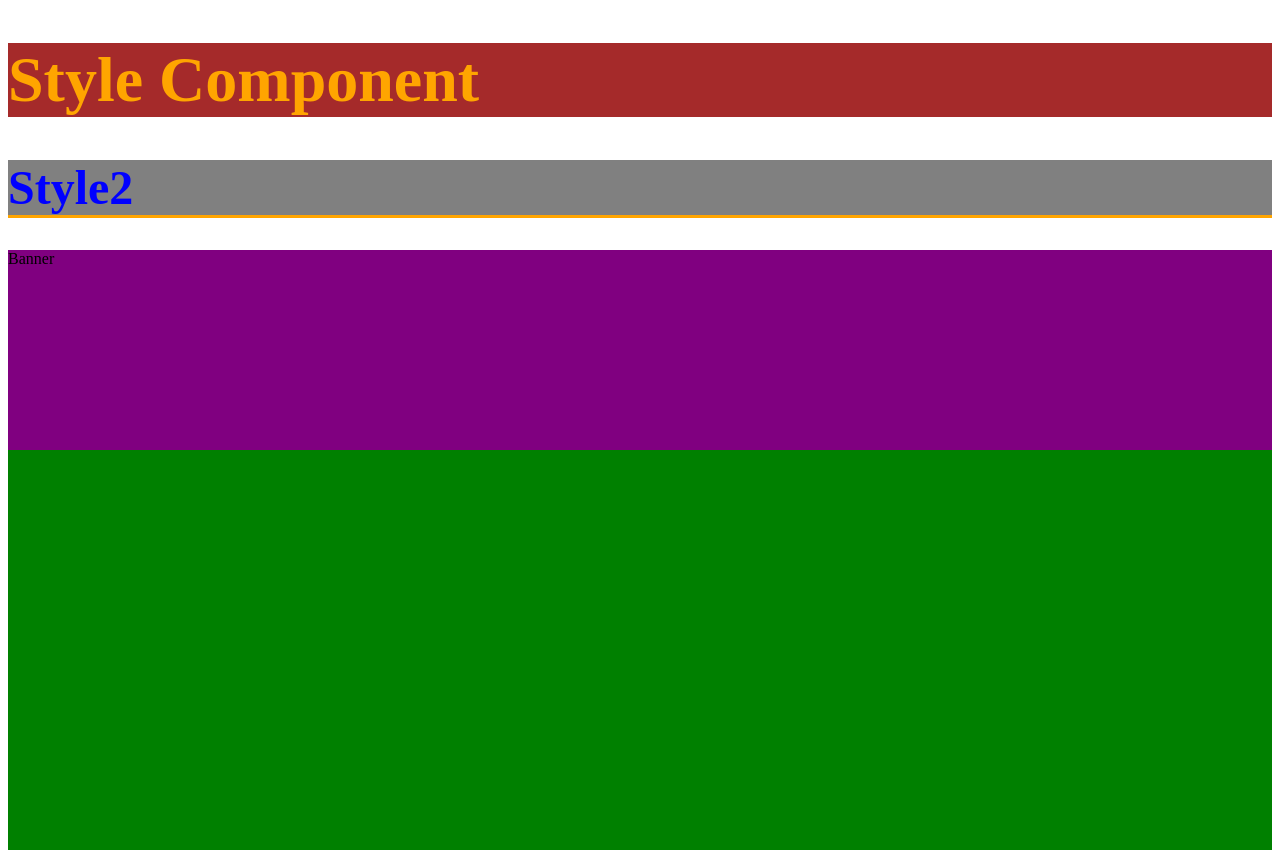
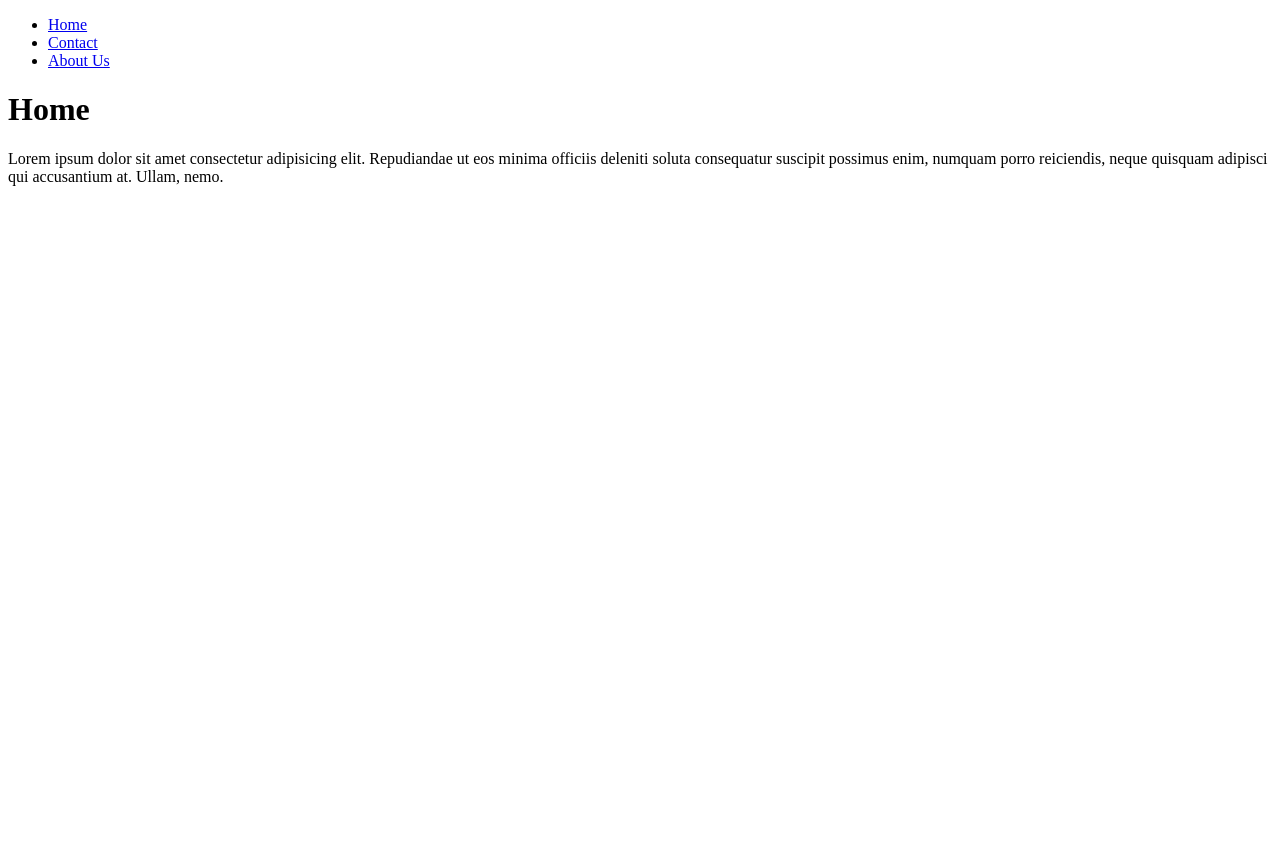
Before and after one commit to jumahmohammadi/reactCourse, a React (Vite) app: page / in a window 1280 px wide. After the commit the page ends 800 px from the top, so only its background shows below. Built offline with nearby package versions, Linux system fonts and the light colour scheme.

Commit message:
Lesson 7 - React Router (1)

```diff
--- a/package.json
+++ b/package.json
@@ -23,6 +23,7 @@
     "eslint-plugin-react-hooks": "^5.0.0",
     "eslint-plugin-react-refresh": "^0.4.16",
     "globals": "^15.14.0",
+    "react-router-dom": "^7.1.3",
     "vite": "^6.0.5"
   }
 }
--- a/src/components/App.jsx
+++ b/src/components/App.jsx
@@ -1,14 +1,24 @@
-import Home from './Home.jsx';
-import Contact from './Contact.jsx';
-import StateComponent from './StateComponent.jsx';
-import Form from './Form.jsx';
-import Register from './Register.jsx';
-import Style from './Style.jsx';
+import {Routes,Route } from 'react-router-dom';
+
+import Home from './pages/Home.jsx';
+import About from './pages/About.jsx';
+import Contact from './pages/Contact.jsx';
+import NotFound from './pages/NotFound.jsx';
+import Header from './pages/Header.jsx';
+
 
 function App() {
   return (
     <>
-	   <Style />
+    <Header />
+    <Routes>
+        <Route path='/' Component={Home}></Route>
+        <Route path='/contact' Component={Contact}></Route>
+        <Route path='/about-us' Component={About}></Route>
+        <Route path='*' Component={NotFound}></Route>
+    </Routes>
+
+
 
 
     </>
--- /dev/null
+++ b/src/components/pages/About.jsx
@@ -0,0 +1,8 @@
+function About (){
+    return(
+        <div>
+            <h1>About Us</h1>
+        </div>
+    )
+}
+export default About;
--- /dev/null
+++ b/src/components/pages/Contact.jsx
@@ -0,0 +1,9 @@
+function Contact(){
+    return (
+        <div>
+            <h1>Contact</h1>
+        </div>
+    )
+}
+
+export default Contact;
--- /dev/null
+++ b/src/components/pages/Header.jsx
@@ -0,0 +1,19 @@
+import { Link } from "react-router-dom";
+function Header(){
+    return (
+        <div>
+              <ul>
+                <li>
+                    <Link to="/">Home</Link>
+                </li>
+                <li>
+                    <Link to="/contact">Contact</Link>
+                </li>
+                <li>
+                    <Link to="/about-us">About Us</Link>
+                </li>
+              </ul>
+        </div>
+    )
+}
+export default Header;
--- /dev/null
+++ b/src/components/pages/Home.jsx
@@ -0,0 +1,11 @@
+function Home(){
+    return (
+        <div>
+             <h1>Home</h1>
+             <div>
+                Lorem ipsum dolor sit amet consectetur adipisicing elit. Repudiandae ut eos minima officiis deleniti soluta consequatur suscipit possimus enim, numquam porro reiciendis, neque quisquam adipisci qui accusantium at. Ullam, nemo.
+             </div>
+        </div>
+    )
+}
+export default Home;
--- /dev/null
+++ b/src/components/pages/NotFound.jsx
@@ -0,0 +1,8 @@
+function NotFound(){
+    return(
+        <div>
+            <h1>404 - Not Found</h1>
+        </div>
+    )
+}
+export default NotFound;
--- a/src/main.jsx
+++ b/src/main.jsx
@@ -1,5 +1,8 @@
 import { createRoot } from 'react-dom/client'
+import { BrowserRouter } from 'react-router-dom';
 import App from './components/App.jsx';
 createRoot(document.getElementById('root')).render(
+ <BrowserRouter>
    <App />
+</BrowserRouter>
 )
```
Also changed, not shown: 1 other file (tests, documents, lock files or other folders).
